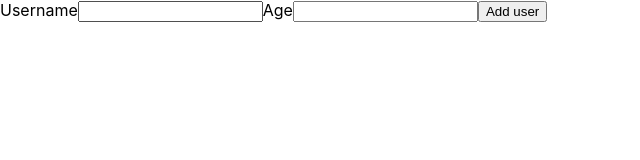
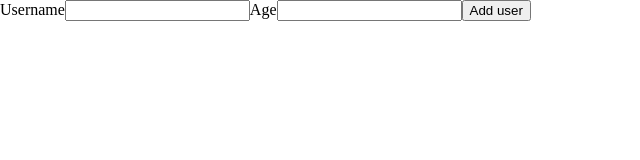
Before and after one commit to Vitalik1995Rikov/formAddPeople, a React (Create React App) app in the folder my-form/: page / in a window 1280 px wide. Shown: the top 160 px of the page, without its empty margins (0-640 px from the left). Built offline with nearby package versions, Linux system fonts and the light colour scheme.

Commit message:
some styles

```diff
--- /dev/null
+++ b/my-form/src/components/UI/Card.module.css
@@ -0,0 +1,5 @@
+.card {
+    background: white;
+    box-shadow: 0 2px 8px rgba(0, 0, 0, 0.26);
+    border-radius: 10px;
+}
--- a/my-form/src/index.css
+++ b/my-form/src/index.css
@@ -1,13 +1,3 @@
 body {
   margin: 0;
-  font-family: -apple-system, BlinkMacSystemFont, 'Segoe UI', 'Roboto', 'Oxygen',
-    'Ubuntu', 'Cantarell', 'Fira Sans', 'Droid Sans', 'Helvetica Neue',
-    sans-serif;
-  -webkit-font-smoothing: antialiased;
-  -moz-osx-font-smoothing: grayscale;
 }
-
-code {
-  font-family: source-code-pro, Menlo, Monaco, Consolas, 'Courier New',
-    monospace;
-}
```
Also changed, not shown: my-form/src/components/UI/Card.js (added, +11 -0 lines).
